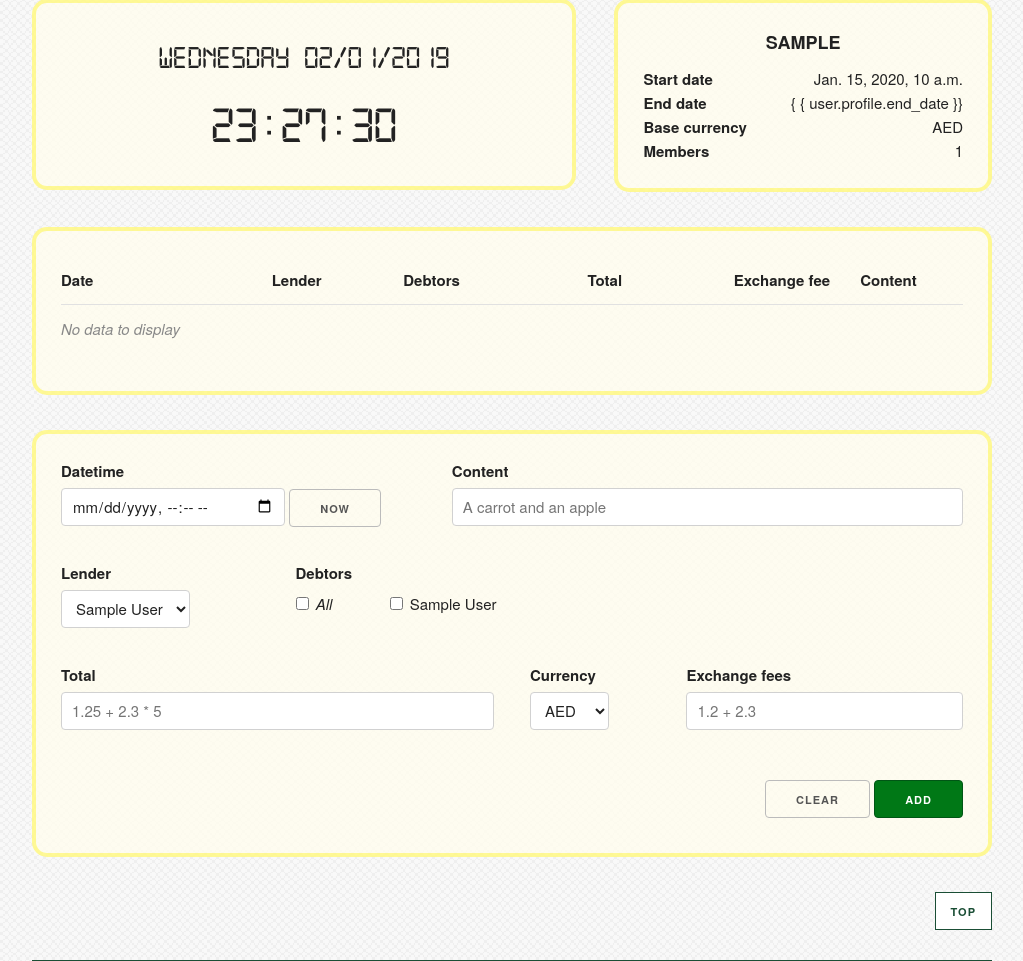
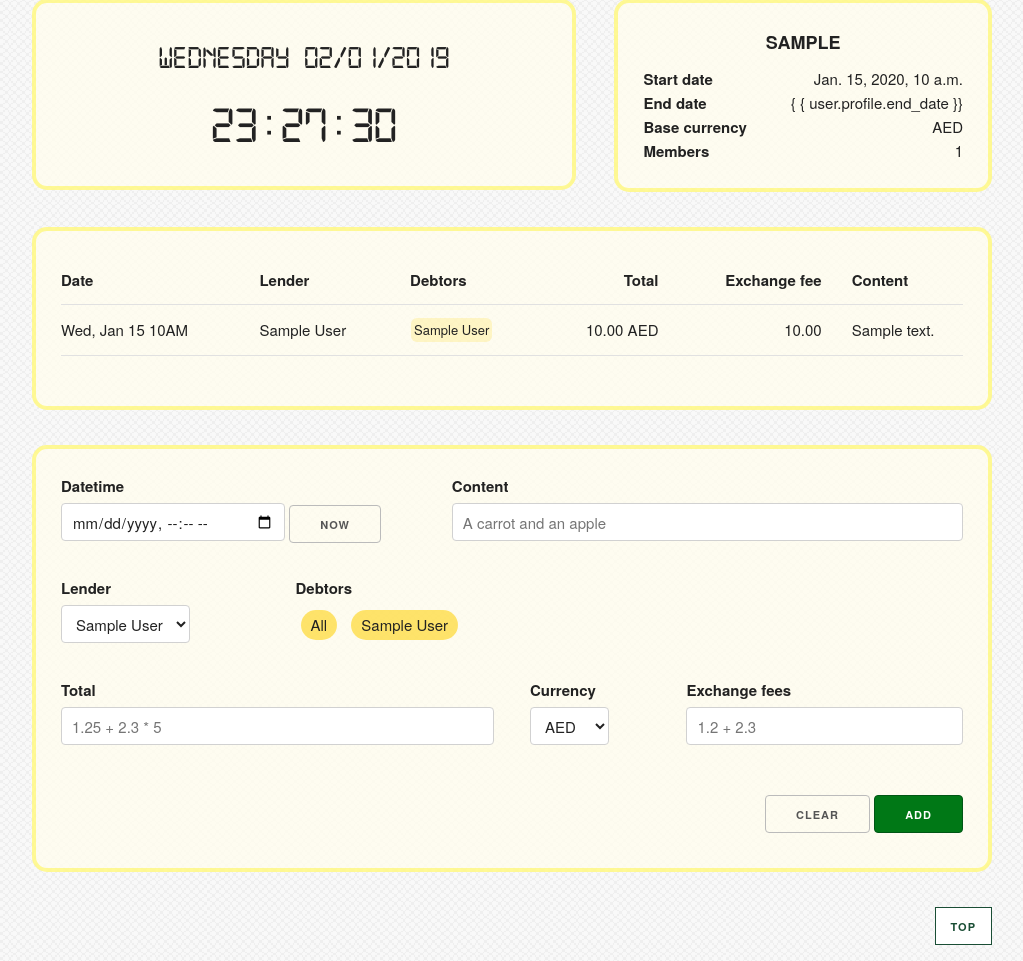
Before and after one commit to dthung1602/DebtCalculator, a Django app: page / in a window 1280 px wide. Shown: the part 165-1126 px from the top of the page, without its empty margins (128-1151 px from the left). Run offline with Django 3.2, Linux system fonts and the light colour scheme; a user stored in the database is signed in; data comes from the database, SQL or seed files in the repository; tables that the repository leaves empty hold one stand-in row (values such as "Sample post").

Commit message:
Complete index back end

```diff
--- a/DebtCalculator/settings.py
+++ b/DebtCalculator/settings.py
@@ -138,3 +138,5 @@ CONTACT_GITHUB = 'https://github.com/' + os.getenv('CONTACT_GITHUB', 'someone')
 CONTACT_EMAIL = 'mailto:' + os.getenv('CONTACT_EMAIL', 'someone@somewhere')
 
 CONTACT_FACEBOOK = 'https://www.facebook.com/' + os.getenv('CONTACT_FACEBOOK', 'somebody')
+
+PAGE_SIZE = 10
--- a/debtcalculatorapp/forms.py
+++ b/debtcalculatorapp/forms.py
@@ -30,4 +30,5 @@ class ProfileForm(ModelForm):
 class PaymentForm(ModelForm):
     class Meta:
         model = Payment
-        fields = ['profile', 'date_time', 'lender', 'debtors', 'total', 'currency']
+        # https://stackoverflow.com/questions/54013009/django-cant-validate-multi-value-field-sent-by-jquery
+        fields = ['date_time', 'content', 'lender', 'total', 'currency', 'exchange_fees']
--- a/debtcalculatorapp/models.py
+++ b/debtcalculatorapp/models.py
@@ -130,7 +130,8 @@ class Payment(models.Model):
 
     exchange_fees = models.DecimalField(
         max_digits=16,
-        decimal_places=2
+        decimal_places=2,
+        null=True
     )
 
     content = models.TextField(
@@ -144,4 +145,8 @@ class Payment(models.Model):
 
     @property
     def formatted_date(self):
-        return self.date_time.strftime("%a %b %d, %I %p")
+        return self.date_time.strftime("%a, %b %d %H%p")
+
+    @property
+    def debtors_names(self):
+        return [debtor.name for debtor in self.debtors.all().order_by('name')]
--- a/debtcalculatorapp/static/debtcalculatorapp/css/style.css
+++ b/debtcalculatorapp/static/debtcalculatorapp/css/style.css
@@ -509,12 +509,25 @@ html {
     width: 100%;
 }
 
-.debtor-group {
+.debtor-label {
+    cursor: pointer;
+    background: rgba(255, 209, 6, 0.57);
+    border-radius: 15px;
     display: inline-block;
-    margin: 2px 50px 3px 0;
+    margin: 5px;
+    padding: 3px 10px;
 }
 
-.debtor-label {
-    padding: 3px;
-    margin: 0 0 3px 0;
+.debtor-label.selected {
+    background: #17a536;
+    color: white;
 }
+
+.debtor-name {
+    font-size: small;
+    background: rgba(255, 209, 6, 0.19);
+    border-radius: 6px;
+    display: inline-block;
+    margin: 1px;
+    padding: 2px 3px;
+}
--- a/debtcalculatorapp/static/debtcalculatorapp/js/index.js
+++ b/debtcalculatorapp/static/debtcalculatorapp/js/index.js
@@ -37,22 +37,33 @@ function setNewPaymentDatetimeNow() {
 }
 
 function selectAll() {
-    let checked = $('#select_all_debtors').prop('checked');
-    let count = $('[name="payment_debtor"]').prop('checked', checked).length;
-    deselectAll.count = checked ? count : 0;
+    let allLabel = $('#select_all_debtors').toggleClass('selected');
+    let selected = allLabel.hasClass('selected');
+    let labels = $('#new-payment .debtor-label');
+    if (selected)
+        labels.addClass('selected');
+    else
+        labels.removeClass('selected');
+    let count = labels.length - 1;
+    deselectAll.count = selected ? count : 0;
     deselectAll.countMax = count;
 }
 
-function deselectAll(checkbox) {
+function deselectAll(obj) {
     if (deselectAll.countMax === undefined) {
         deselectAll.count = 0;
-        deselectAll.countMax = $('[name="payment_debtor"]').length;
+        deselectAll.countMax = $('#new-payment .debtor-label').length - 1;
     }
-    if (checkbox.checked)
+    let label = $(obj);
+    label.toggleClass('selected');
+    if (label.hasClass('selected'))
         deselectAll.count++;
     else
         deselectAll.count--;
-    $('#select_all_debtors').prop('checked', deselectAll.count === deselectAll.countMax);
+    if (deselectAll.count === deselectAll.countMax)
+        $('#select_all_debtors').addClass('selected');
+    else
+        $('#select_all_debtors').removeClass('selected');
 }
 
 class Payment {
@@ -64,11 +75,11 @@ class Payment {
         this.debtors = data.debtors;
         this.total = data.total;
         this.currency = data.currency;
-        this.exchange_fee = data.exchange_fee;
+        this.exchange_fees = data.exchange_fees;
 
         this.fields = [
             'id', 'date_time', 'content', 'lender',
-            'debtors', 'total', 'currency', 'exchange_fee'
+            'debtors', 'total', 'currency', 'exchange_fees'
         ];
         this.errors = {};
         this.clean()
@@ -121,12 +132,12 @@ class Payment {
         else
             this.total = total;
 
-        // validate exchange_fee
-        let exchange_fee = evalArithmetic(this.exchange_fee);
+        // validate exchange_fees
+        let exchange_fee = evalArithmetic(this.exchange_fees);
         if (isNaN(exchange_fee))
-            this.addError('exchange_fee', 'Invalid arithmetic expression');
+            this.addError('exchange_fees', 'Invalid arithmetic expression');
         else
-            this.exchange_fee = exchange_fee;
+            this.exchange_fees = exchange_fee;
 
         // validate currency
         if (this.currency === null)
@@ -137,8 +148,8 @@ class Payment {
         let object = {
             csrfmiddlewaretoken: $('[name="csrfmiddlewaretoken"]').val()
         };
-        for (let field in this.fields)
-            object[field] = this[field];
+        for (let i = 0; i < this.fields.length; i++)
+            object[this.fields[i]] = this[this.fields[i]];
         return object;
     }
 }
@@ -147,12 +158,11 @@ function clearNewPaymentFields() {
     $('#payment_date').val('');
     $('#payment_content').val('');
     $('#payment_lender').val('');
-    $('#select_all_debtors').prop('checked', false);
-    $('[name="payment_debtor"]').prop('checked', false);
+    $('#new-payment .debtor-label').removeClass('selected');
     deselectAll.count = 0;
     $('#payment_total').val('');
     $('#payment_currency').val('');
-    $('#payment_exchange_fee').val('');
+    $('#payment_exchange_fees').val('');
 }
 
 function addNewPaymentSucceed() {
@@ -160,24 +170,22 @@ function addNewPaymentSucceed() {
 }
 
 function addNewPaymentFail(res, status, error) {
-    alert(res);
-    alert(status);
-    alert(error);
+    alert(status + error + JSON.stringify(res));
 }
 
 function getNewPaymentData() {
-    let members = [];
-    $('[name="payment_debtor"]:checked').each(function () {
-            members.push(this.value.trim())
+    let debtors = [];
+    $('.debtor-label.selected').children().each(function () {
+        debtors.push(this.value.trim())
     });
     return {
-        date_time: $('#payment_date').val(),
+        date_time: $('#payment_date').val().replace('T', ' '),
         content: $('#payment_content').val().trim(),
         lender: $('#payment_lender').val(),
         total: $('#payment_total').val().trim(),
         currency: $('#payment_currency').val(),
-        exchange_fee: $('#payment_exchange_fee').val().trim(),
-        members: members
+        exchange_fees: $('#payment_exchange_fees').val().trim(),
+        debtors: debtors
     }
 }
 
@@ -188,7 +196,7 @@ function submitNewPaymentForm() {
         $.ajax({
             url: '/add/',
             type: 'POST',
-            dataType: 'json',
+            // dataType: 'json',
             data: payment.getSubmitData(),
             success: addNewPaymentSucceed,
             error: addNewPaymentFail
--- a/debtcalculatorapp/templates/debtcalculatorapp/index.html
+++ b/debtcalculatorapp/templates/debtcalculatorapp/index.html
@@ -22,7 +22,7 @@
                     <span>End date</span>
                     <span>
                         {% if user.profile.end_date == None %}
-                            N/A
+                            <i>n/a</i>
                         {% else %}{
                             { user.profile.end_date }}
                         {% endif %}
@@ -59,8 +59,13 @@
                         <tr class="table-page-{{ forloop.parentloop.counter }}">
                             <td>{{ payment.formatted_date }}</td>
                             <td>{{ payment.lender.name }}</td>
+                            <td>
+                                {% for name in payment.debtors_names %}
+                                    <span class="debtor-name">{{ name }}</span>
+                                {% endfor %}
+                            </td>
                             <td class="align-right">{{ payment.total }} {{ payment.currency.code }}</td>
-                            <td class="align-right">{{ payment.exchange_fee }}</td>
+                            <td class="align-right">{{ payment.exchange_fees }}</td>
                             <td>{{ payment.content }}</td>
                         </tr>
                     {% endfor %}
@@ -125,19 +130,17 @@
                 <div class="nine columns">
                     <label for="payment_debtor">Debtors</label>
                     <div>
-                        <div class="debtor-group">
-                            <input id="select_all_debtors" type="checkbox" onchange="selectAll()">
-                            <span class="debtor-label"><i>All</i></span>
+                        <div id="select_all_debtors" class="debtor-label" onclick="selectAll()">
+                            All
                         </div>
                         {% for member in members %}
-                            <div class="debtor-group">
-                                <input type="checkbox" name="payment_debtor" value="{{ member.id }}"
-                                       onclick="deselectAll(this)">
-                                <span class="debtor-label">{{ member.name }}</span>
+                            <div class="debtor-label" onclick="deselectAll(this)">
+                                <input type="hidden" name="payment_debtor" value="{{ member.id }}">
+                                {{ member.name }}
                             </div>
                         {% endfor %}
                     </div>
-                    <div id="payment_value_error" class="input-error"></div>
+                    <div id="payment_debtor_error" class="input-error"></div>
                 </div>
             </div>
 
@@ -163,10 +166,10 @@
 
                 <!-- Exchange fee -->
                 <div class="four columns">
-                    <label for="payment_exchange_fee">Exchange fees</label>
-                    <input type="text" id="payment_exchange_fee" placeholder="1.2 + 2.3"
+                    <label for="payment_exchange_fees">Exchange fees</label>
+                    <input type="text" id="payment_exchange_fees" placeholder="1.2 + 2.3"
                            pattern="^[0-9 \+\-\*\/\(\)\.]+$">
-                    <div id="payment_exchange_fee_error" class="input-error"></div>
+                    <div id="payment_exchange_fees_error" class="input-error"></div>
                 </div>
             </div>
 
--- a/debtcalculatorapp/views.py
+++ b/debtcalculatorapp/views.py
@@ -4,7 +4,7 @@ from django.contrib.auth.decorators import login_required
 from django.db import transaction
 from django.http.response import HttpResponse, JsonResponse
 from django.shortcuts import render as rd
-
+from math import ceil
 from debtcalculatorapp.forms import *
 
 
@@ -25,22 +25,34 @@ def render(request, template_name, context=None, content_type=None, status=None,
 @login_required
 def index(request):
     user = request.user
+    payment_pages = group_array(
+        Payment.objects.filter(profile=user.profile).order_by('-date_time'),
+        settings.PAGE_SIZE
+    )
     context = {
         'user': user,
         'currencies': Currency.objects.all(),
-        'members': Member.objects.filter(profile=user.profile)
+        'members': Member.objects.filter(profile=user.profile),
+        'payment_pages': payment_pages
     }
     return render(request, "debtcalculatorapp/index.html", context)
 
 
 @login_required
+@transaction.atomic
 def add(request):
-    user = request.user
-    context = {
-        'currencies': Currency.objects.all(),
-        'members': Member.objects.filter(profile=user.profile)
-    }
-    return render(request, "debtcalculatorapp/index.html", context)
+    payment_form = PaymentForm(request.POST)
+
+    if payment_form.is_valid():
+        payment = payment_form.save(commit=False)
+        debtors = validate_debtors(request)
+        if debtors:
+            payment.profile = request.user.profile
+            payment.save()
+            payment.debtors.set(debtors)
+            return JsonResponse({})
+    else:
+        return JsonResponse(payment_form.errors, status=400)
 
 
 @login_required
@@ -93,3 +105,26 @@ def register(request):
         errors.update(user_form.errors)
 
     return JsonResponse(errors, status=400)
+
+
+def validate_debtors(request):
+    debtor_ids = request.POST.getlist('debtors[]')
+    debtors = Member.objects.filter(id__in=debtor_ids).prefetch_related('profile')
+
+    if len(debtor_ids) > len(debtors) or len(debtor_ids) == 0:
+        return False
+
+    for debtor in debtors:
+        if debtor.profile.id != request.user.profile.id:
+            return False
+
+    return debtors
+
+
+def group_array(arr, group_size):
+    """Divide arr into groups with size at least group_size"""
+
+    arr = list(arr)
+    if group_size > 0:
+        return [arr[i * group_size:i * group_size + group_size] for i in range(ceil(len(arr) / group_size))]
+    return [arr]
```
Also changed, not shown: debtcalculatorapp/static/debtcalculatorapp/js/login.js (+4 -6 lines), debtcalculatorapp/migrations/0001_initial.py (added).
